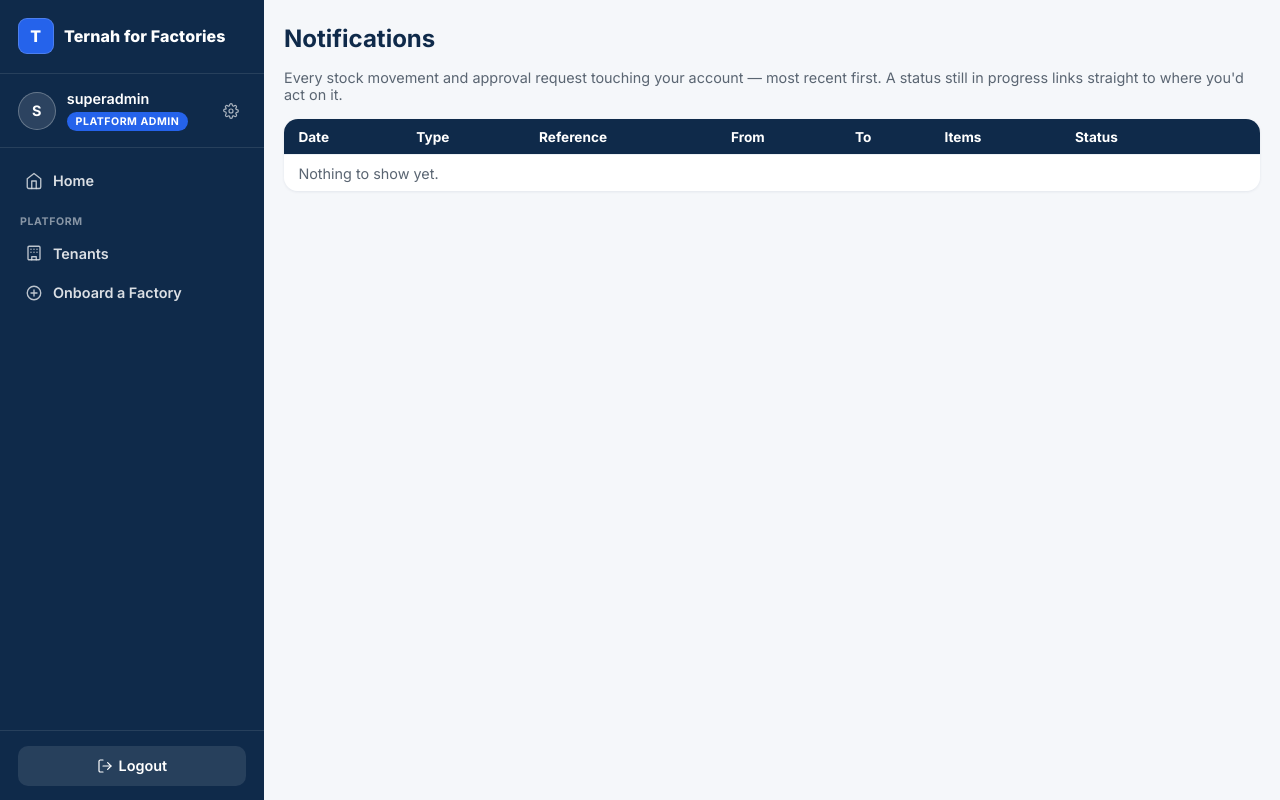
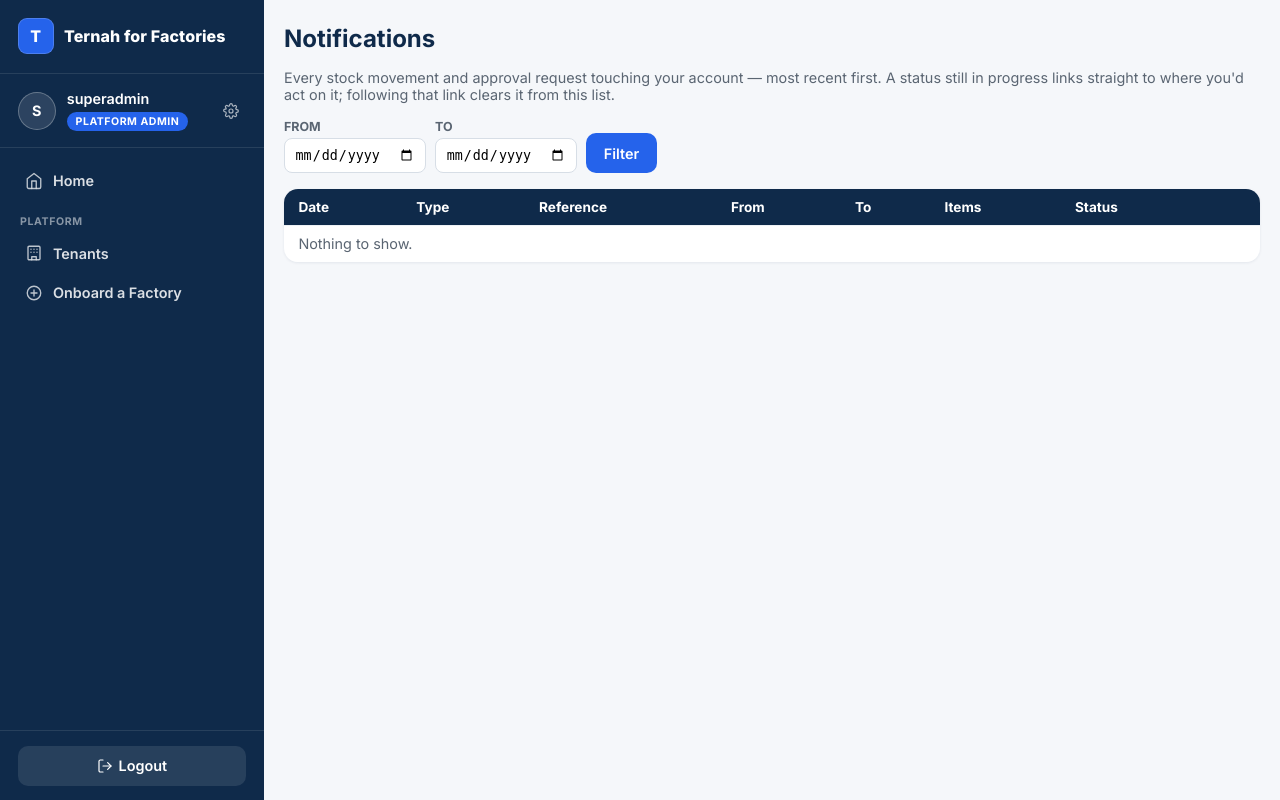
Before and after one commit to jonathan-ndayisenga/ternah-for-factories, a Django app: page /accounts/notifications/ in a window 1280 px wide. Run offline with Django 5.2, Linux system fonts and the light colour scheme; a user stored in the database is signed in; data comes from the database, SQL or seed files in the repository; data that the repository does not hold is empty; some libraries are stand-ins or nearby versions.

Commit message:
Paginate Notifications 15/page, add a date filter, dismiss on click
Following a notification's "View in ..." link now records a personal
dismissal and clears that row from the feed — deliberately separate
from the underlying record's status, so a badge (Inventory, Approvals,
the Branch tile) never goes stale just because someone clicked through
without finishing the job; only the feed listing is affected.

Also added the From/To date filter and switched the feed to 15 rows a
page, same pattern already used on Expense Journal.

Co-Authored-By: Claude Sonnet 5 <noreply@anthropic.com>

```diff
--- a/accounts/urls.py
+++ b/accounts/urls.py
@@ -8,6 +8,7 @@ urlpatterns = [
     path("switch/<str:view>/", views.switch_view, name="switch_view"),
     path("section/<str:key>/", views.select_section, name="select_section"),
     path("notifications/", views.notifications, name="notifications"),
+    path("notifications/<str:kind>/<int:pk>/go/", views.notification_go, name="notification_go"),
     path("users/", views.user_list, name="user_list"),
     path("users/new/", views.user_create, name="user_create"),
     path("users/<int:pk>/edit/", views.user_edit, name="user_edit"),
--- a/accounts/views.py
+++ b/accounts/views.py
@@ -1,8 +1,10 @@
 from django.contrib import messages
 from django.contrib.auth.decorators import login_required, user_passes_test
+from django.core.paginator import Paginator
 from django.db.models import Q
 from django.shortcuts import get_object_or_404, redirect, render
 from django.urls import reverse
+from django.utils.http import url_has_allowed_host_and_scheme
 
 from core.models import Branch
 from platformadmin.models import Module
@@ -124,7 +126,13 @@ def notifications(request):
     Items Received...) are hinting at. Scoped by branch/personal location so
     everyone sees only what's relevant to them; Owner sees the whole
     business but gets no action links here — approving/confirming stays a
-    Manager job, this is Owner's window into it, not a second inbox."""
+    Manager job, this is Owner's window into it, not a second inbox.
+
+    Following a "View in ..." link dismisses that row from this feed (see
+    notification_go) — a personal "seen it" marker, not a status change, so
+    the badges elsewhere (which read the real record) never go stale just
+    because someone clicked through without finishing the job."""
+    from .models import NotificationDismissal
     from production.models import Distribution, Product
     from sales.models import OutletTransfer, PendingAction, StockRequest, StockReturn
 
@@ -133,14 +141,18 @@ def notifications(request):
     is_owner = user.role == "OWNER"
     has_production_access = user.role in ("OWNER", "PRODUCTION") or (
         user.role == "MANAGER" and user.modules.filter(code="PRODUCTION").exists())
+    dismissed = set(NotificationDismissal.objects.filter(user=user).values_list("kind", "object_id"))
     events = []
 
-    def add(when, kind, reference, from_label, to_label, items, status, status_display, dest_label, dest_url):
+    def add(when, kind_code, kind_label, pk, reference, from_label, to_label, items, status, status_display, dest_label, dest_url):
+        if (kind_code, pk) in dismissed:
+            return
+        go_url = f"{reverse('notification_go', args=[kind_code, pk])}?next={dest_url}" if dest_url else None
         events.append({
-            "date": when, "kind": kind, "reference": reference, "from_label": from_label, "to_label": to_label,
+            "date": when, "kind": kind_label, "reference": reference, "from_label": from_label, "to_label": to_label,
             "items": items, "status": status, "status_display": status_display,
             "status_kind": _NOTIF_STATUS_KIND.get(status, "warning"),
-            "dest_label": dest_label, "dest_url": dest_url,
+            "dest_label": dest_label, "dest_url": go_url,
         })
 
     def items_line(lines, product_attr="product"):
@@ -159,7 +171,7 @@ def notifications(request):
             dist_qs = dist_qs.filter(receiver_location__branch=user.branch)
         else:
             dist_qs = dist_qs.none()
-    for d in dist_qs.prefetch_related("lines__product").order_by("-date", "-id")[:40]:
+    for d in dist_qs.prefetch_related("lines__product").order_by("-date", "-id")[:60]:
         to = d.receiver_location.rep.username if d.receiver_location.rep_id else d.receiver_location.get_type_display()
         dest = None
         if user.role == "PRODUCTION" or (user.role == "MANAGER" and request.active_view == "PRODUCTION"):
@@ -168,7 +180,8 @@ def notifications(request):
             dest = ("Items Received", reverse("sales:received_items"))
         elif user.role == "MANAGER":
             dest = ("Inventory", reverse("manager:inventory"))
-        add(d.date, "Distribution", d.delivery_note_number, d.sender_branch.name if d.sender_branch else "—", to,
+        add(d.date, "distribution", "Distribution", d.pk, d.delivery_note_number,
+            d.sender_branch.name if d.sender_branch else "—", to,
             items_line(d.lines.all()), d.status, d.get_status_display(),
             dest[0] if dest else None, dest[1] if dest else None)
 
@@ -183,10 +196,11 @@ def notifications(request):
             ot_qs = ot_qs.filter(Q(from_location__branch=user.branch) | Q(to_location__branch=user.branch))
         else:
             ot_qs = ot_qs.none()
-    for t in ot_qs.prefetch_related("lines__product").order_by("-date", "-id")[:40]:
+    for t in ot_qs.prefetch_related("lines__product").order_by("-date", "-id")[:60]:
         dest = ("Outlet Transfers", reverse("sales:outlet_transfers")) if user.role == "CASHIER" else (
             ("Inventory", reverse("manager:inventory")) if user.role == "MANAGER" else (None, None))
-        add(t.date, "Outlet Transfer", t.reference_number, t.from_location.branch.name, t.to_location.branch.name,
+        add(t.date, "outlet_transfer", "Outlet Transfer", t.pk, t.reference_number,
+            t.from_location.branch.name, t.to_location.branch.name,
             items_line(t.lines.all()), t.status, t.get_status_display(), dest[0], dest[1])
 
     # ---- Stock Return: a rep sending stock back to their branch's outlet ----
@@ -200,10 +214,11 @@ def notifications(request):
             ret_qs = ret_qs.filter(to_location__branch=user.branch)
         else:
             ret_qs = ret_qs.none()
-    for r in ret_qs.prefetch_related("lines__product").order_by("-date", "-id")[:40]:
+    for r in ret_qs.prefetch_related("lines__product").order_by("-date", "-id")[:60]:
         dest = ("Return Stock", reverse("sales:stock_return_create")) if user.role == "SALES_REP" else (
             ("Inventory", reverse("manager:inventory")) if user.role == "MANAGER" else (None, None))
-        add(r.date, "Stock Return", r.reference_number, r.from_location.rep.username if r.from_location.rep_id else r.from_location.branch.name,
+        add(r.date, "stock_return", "Stock Return", r.pk, r.reference_number,
+            r.from_location.rep.username if r.from_location.rep_id else r.from_location.branch.name,
             r.to_location.branch.name, items_line(r.lines.all()), r.status, r.get_status_display(), dest[0], dest[1])
 
     # ---- Stock Request: a rep asking Production for more stock ----
@@ -212,26 +227,50 @@ def notifications(request):
         if user.role == "SALES_REP":
             loc = getattr(user, "inventory", None)
             sr_qs = sr_qs.filter(requester_location=loc) if loc else sr_qs.none()
-        for r in sr_qs.order_by("-created_at")[:40]:
+        for r in sr_qs.order_by("-created_at")[:60]:
             names = {p.id: p.name for p in Product.objects.filter(pk__in=[l["product_id"] for l in r.lines])}
             items = ", ".join(f"{names.get(l['product_id'], '?')} ×{l['quantity']}" for l in r.lines)
             who = r.requester_location.rep.username if r.requester_location.rep_id else r.requester_location.branch.name
             dest = ("Stock Requests", reverse("production:stock_requests")) if has_production_access and not is_owner else (
                 ("Order Stock", reverse("sales:stock_request_create")) if user.role == "SALES_REP" else (None, None))
-            add(r.created_at.date(), "Stock Request", "", who, "Production", items, r.status, r.get_status_display(),
-                dest[0], dest[1])
+            add(r.created_at.date(), "stock_request", "Stock Request", r.pk, "", who, "Production", items,
+                r.status, r.get_status_display(), dest[0], dest[1])
 
     # ---- Approval: sale reversal, swap, refund... requested by staff at a branch ----
     pa_qs = PendingAction.objects.filter(business=biz).select_related("requested_by")
     if not is_owner:
         pa_qs = pa_qs.filter(requested_by__branch=user.branch) if user.role == "MANAGER" else pa_qs.filter(requested_by=user)
-    for a in pa_qs.order_by("-created_at")[:40]:
+    for a in pa_qs.order_by("-created_at")[:60]:
         dest = ("Approvals", reverse("manager:approvals")) if user.role == "MANAGER" else (None, None)
-        add(a.created_at.date(), "Approval", "", a.requested_by.username, "", a.get_action_type_display(),
-            a.status, a.get_status_display(), dest[0], dest[1])
+        add(a.created_at.date(), "approval", "Approval", a.pk, "", a.requested_by.username, "",
+            a.get_action_type_display(), a.status, a.get_status_display(), dest[0], dest[1])
 
+    date_from = request.GET.get("from", "")
+    date_to = request.GET.get("to", "")
+    if date_from:
+        events = [e for e in events if str(e["date"]) >= date_from]
+    if date_to:
+        events = [e for e in events if str(e["date"]) <= date_to]
     events.sort(key=lambda e: e["date"], reverse=True)
-    return render(request, "notifications.html", {"events": events[:80]})
+
+    page_obj = Paginator(events, 15).get_page(request.GET.get("page"))
+    qd = request.GET.copy()
+    qd.pop("page", None)
+    return render(request, "notifications.html", {
+        "page_obj": page_obj, "extra_qs": qd.urlencode(), "date_from": date_from, "date_to": date_to,
+    })
+
+
+@login_required
+def notification_go(request, kind, pk):
+    """Where every notification's action link actually goes through — records
+    the personal dismissal, then sends them on to the real destination."""
+    from .models import NotificationDismissal
+    NotificationDismissal.objects.get_or_create(user=request.user, kind=kind, object_id=pk)
+    next_url = request.GET.get("next", "")
+    if not url_has_allowed_host_and_scheme(next_url, allowed_hosts={request.get_host()}, require_https=request.is_secure()):
+        next_url = "home"
+    return redirect(next_url)
 
 
 # Who can create whom — SaaS ref: owner manages the business, a manager only
--- a/templates/notifications.html
+++ b/templates/notifications.html
@@ -4,12 +4,21 @@
 <div class="page-head">
   <h2>Notifications</h2>
 </div>
-<p style="color:var(--muted);font-size:.9rem;margin-bottom:1rem">Every stock movement and approval request touching your account — most recent first. A status still in progress links straight to where you'd act on it.</p>
+<p style="color:var(--muted);font-size:.9rem;margin-bottom:1rem">Every stock movement and approval request touching your account — most recent first. A status still in progress links straight to where you'd act on it; following that link clears it from this list.</p>
+
+<form method="get" class="no-print" style="display:flex;gap:.6rem;align-items:flex-end;flex-wrap:wrap;margin-bottom:1rem">
+  <div><label style="display:block;font-size:.78rem;font-weight:700;color:var(--muted);text-transform:uppercase;margin-bottom:.25rem">From</label>
+    <input name="from" type="date" value="{{ date_from }}" style="padding:.5rem .6rem;border:1px solid #D7DEE6;border-radius:8px"></div>
+  <div><label style="display:block;font-size:.78rem;font-weight:700;color:var(--muted);text-transform:uppercase;margin-bottom:.25rem">To</label>
+    <input name="to" type="date" value="{{ date_to }}" style="padding:.5rem .6rem;border:1px solid #D7DEE6;border-radius:8px"></div>
+  <button class="btn">Filter</button>
+  {% if date_from or date_to %}<a class="btn ghost" style="background:#EDF1F5;color:var(--ternah-navy)" href="{% url 'notifications' %}">Clear</a>{% endif %}
+</form>
 
 <div class="table-scroll">
 <table class="list">
   <tr><th>Date</th><th>Type</th><th>Reference</th><th>From</th><th>To</th><th>Items</th><th>Status</th><th></th></tr>
-  {% for e in events %}
+  {% for e in page_obj %}
   <tr>
     <td>{{ e.date|date:"d M Y" }}</td>
     <td>{{ e.kind }}</td>
@@ -24,7 +33,8 @@
     </td>
     <td>{% if e.dest_url %}<a class="btn ghost" style="padding:.35rem .7rem;min-height:auto" href="{{ e.dest_url }}">{{ e.dest_label }}</a>{% endif %}</td>
   </tr>
-  {% empty %}<tr><td colspan="8" style="color:var(--muted)">Nothing to show yet.</td></tr>{% endfor %}
+  {% empty %}<tr><td colspan="8" style="color:var(--muted)">Nothing to show{% if date_from or date_to %} in range{% endif %}.</td></tr>{% endfor %}
 </table>
 </div>
+{% include "partials/pagination.html" %}
 {% endblock %}
```
Also changed, not shown: accounts/models.py (+18 -0 lines), accounts/migrations/0006_notificationdismissal.py (added).
